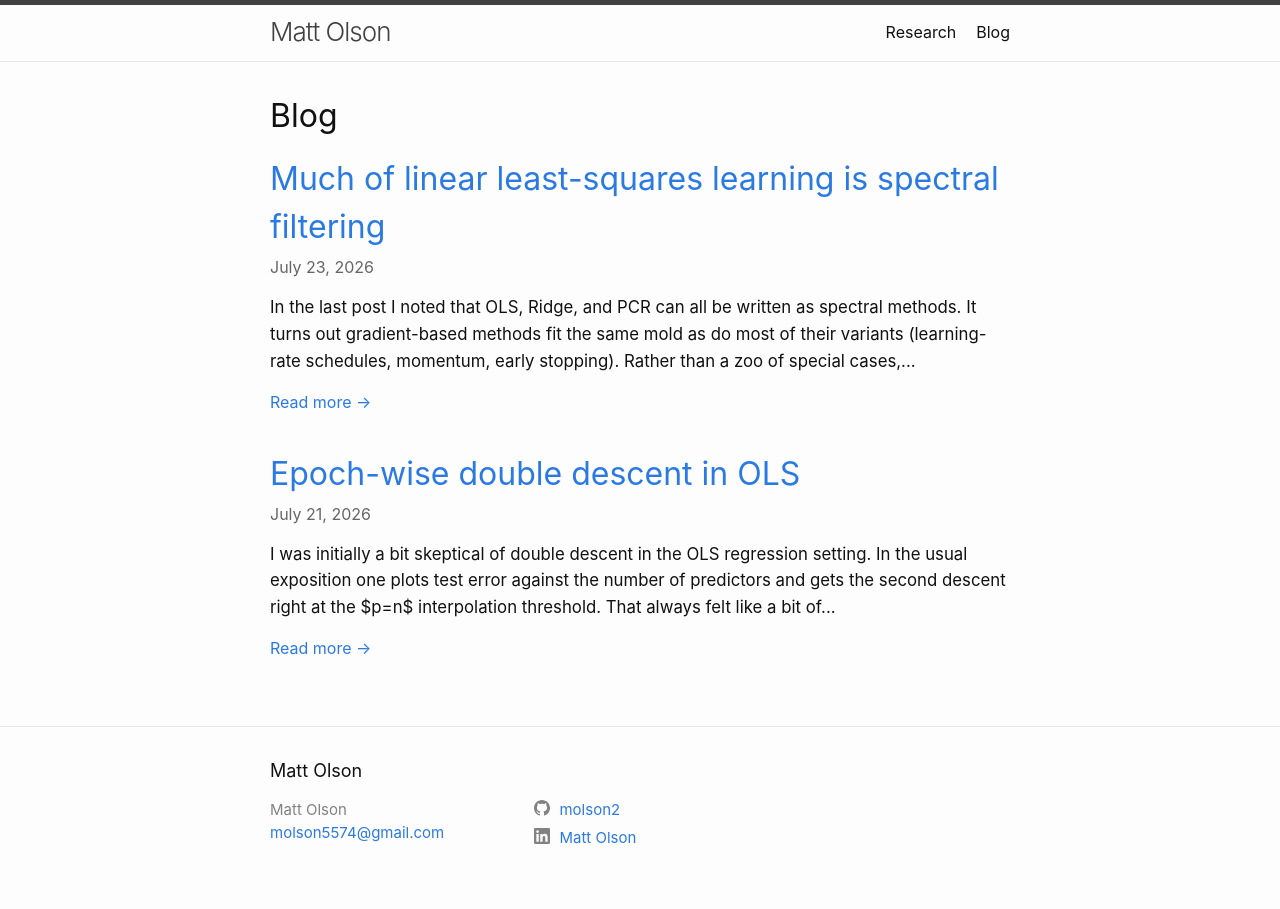
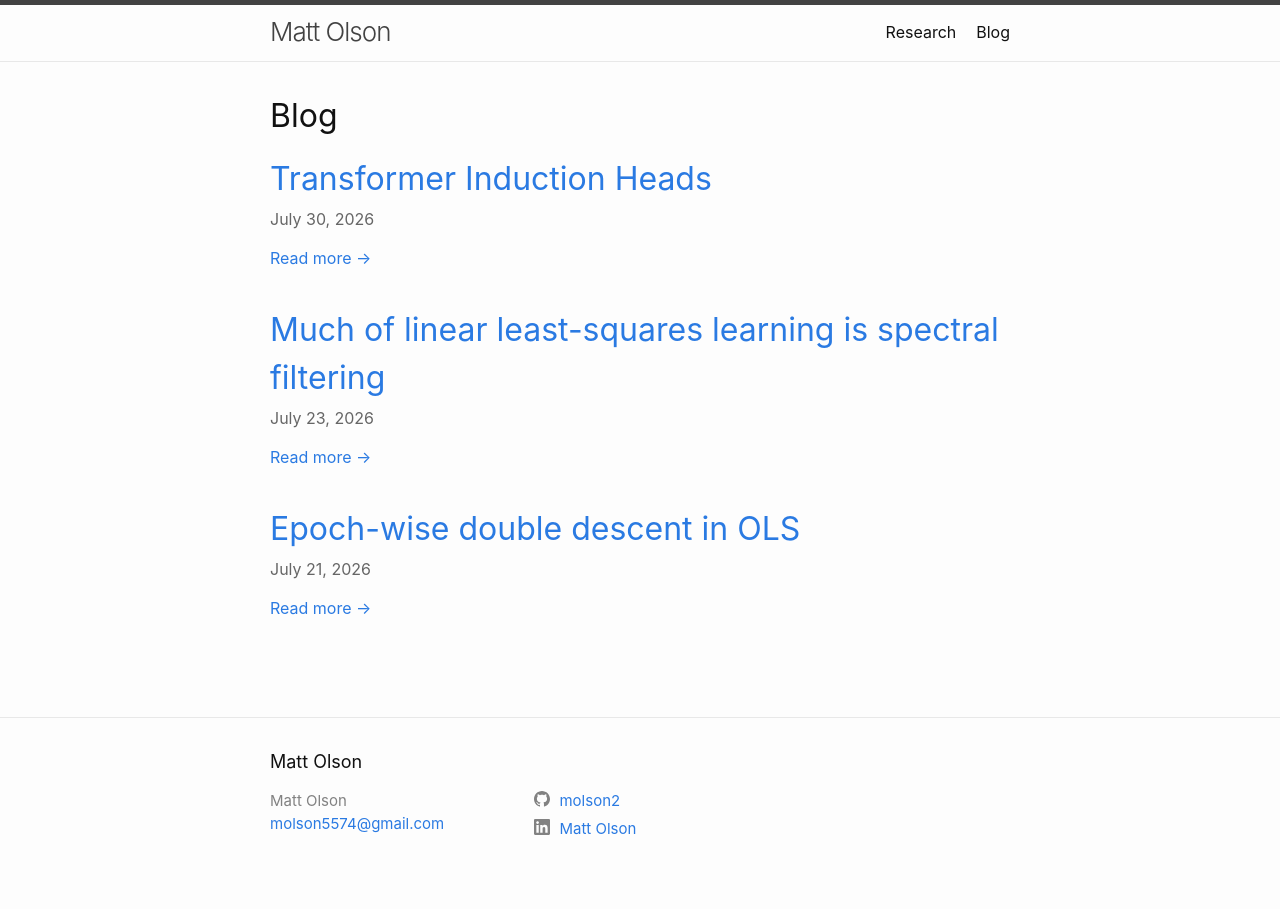
Before and after one commit to molson2/molson2.github.io, a Jekyll site: the page built from blog.md, in a window 1280 px wide. Built offline with Jekyll 4.4.1, drawn with Linux system fonts in a browser that asks for light colours; part of the change alters nothing that is shown.

Commit message:
Add induction heads blog post
Publish the induction heads mini-project as a post, with its attention
and estimator figures. Also drop post excerpts from the blog listing so
it shows just titles and dates.

Co-Authored-By: Claude Opus 5 <noreply@anthropic.com>

```diff
--- /dev/null
+++ b/_posts/2026-07-30-induction-heads.md
@@ -0,0 +1,286 @@
+---
+layout: post
+title: "Transformer Induction Heads"
+date: 2026-07-30
+---
+
+## Introduction
+
+Feed a trained transformer a sequence like `ABACABADA` and ask what comes after the last `A`. It answers with a roughly even split over `B`, `C`, and `D`, the tokens that have followed `A` so far *in this prompt*. Change the pattern and the answer changes with it. There is no table in the weights it could be reading off, because the answer depends on a string it has never seen. How does it do this?
+
+The answer is that transformers don't just memorize statistics during training, they learn weights that run an algorithm at inference time. The forward pass isn't a lookup, it's a computation. Coming from classical ML, where "learning" means something closer to statistical smoothing, this still feels strange to me.
+
+This post drills into a small transformer to show concretely what that means. We train two-layer attention-only models to do in-context bigram prediction, then take them apart. None of the findings are new: induction heads and the work that followed cover this ground in far more depth (citations at the end).  But the existing treatments never quite landed for me: they were either dense tensor algebra (original Anthropic paper), elaborate diagrams, or hand-wavy intuition. This is the version that finally made it click.
+
+## Toy Example
+
+Let's give a quick outline of what has to happen to learn bigrams.  Assume we have a sequence like `ABACA` in our context window and we want the best guess of what comes after the last `A`.  We see that earlier in the sequence we have `AB` and `AC`, and so we roughly have the pattern that "when `A` occurs it's followed by either a `B` or a `C` each with equal probability".  I.e. this is just a rolling bigram calculation.  It turns out ICL can implement this.
+
+We'll stick with a small model that can do the trick: two layers, one attention head each, no MLPs, no layer norm. Rows are positions, so row $i$ of $X \in \mathbb{R}^{n\times d}$ is the residual stream at position $i$, and the whole forward pass is three lines:
+
+$$
+x_i^{(0)} = t_i + p_i,
+$$
+
+$$
+A_{ij}^{(\ell)} = \operatorname*{softmax}_{j \le i} \left( x_i^{(\ell-1)} W_{QK}^{(\ell)} \big(x_j^{(\ell-1)}\big)^{\!\top} \right),
+\qquad
+x_i^{(\ell)} = x_i^{(\ell-1)} + \sum_{j\le i} A_{ij}^{(\ell)}\, x_j^{(\ell-1)} W_{OV}^{(\ell)},
+$$
+
+$$
+\text{logits}_i = x_i^{(2)} W_U .
+$$
+
+In order for this to work, the network needs to learn $W_{OV}$ and $W_{QK}$ matrices that implement the following computation.  We'll think of the residual stream as containing a "scratch subspace" where it can read and write intermediate information.  We also prepend a sentinel token `^` at position 1, for reasons that will become clear in a moment.
+
+**Layer 1: locate the previous token.**
+
+The first layer learns to attend to the previous position at every step. Concretely, the layer-1 attention matrix is approximately
+
+$$
+A_{ij}^{(1)} \approx \mathbb{1}[\,j = i-1\,],
+$$
+
+and $W_{OV}^{(1)}$ copies the token it attends to into the scratch block. After this layer, every position carries both its own token and information about the token immediately before it.
+
+Position 1 is the exception: it has nothing to look back at, so it attends to itself and copies its own token into the scratch block. This is exactly why the sentinel is there. If position 1 held a real token, it would advertise itself in layer 2 as a position preceded by that token, and every later occurrence of that token would spuriously match it. Reserving `^` means position 1 matches nothing.
+
+**Layer 2: match and copy.**
+
+After layer 1, each position knows both the current token and its predecessor. The second layer uses this to find earlier occurrences of the current token.  It queries the token block against the scratch block, so the attention score is $t_i \cdot t_{j-1}$, which is large exactly when the token immediately preceding position $j$ is the current token. The softmax then saturates to a uniform average over all such matches:
+
+$$
+A_{ij}^{(2)} \approx \frac{\mathbb{1}[\,t_{j-1}=t_i\,]}{|M_i|},
+\qquad
+M_i=\{\,2\le j\le i:\;t_{j-1}=t_i\,\},
+$$
+
+and $W_{OV}^{(2)}$ copies the token at each matching position back into the token block. The resulting contribution to the logits is
+
+$$
+\frac{1}{|M_i|}\sum_{j\in M_i} t_j,
+$$
+
+which is exactly the empirical distribution of tokens that have previously followed the current one.
+
+**Our small example**
+
+For `^ABACA`, the two attention matrices are shown below. Rows and columns correspond to the six positions, and blank entries are masked by causality:
+
+$$
+A^{(1)} =
+\begin{pmatrix}
+1 & & & & & \\
+1 & 0 & & & & \\
+0 & 1 & 0 & & & \\
+0 & 0 & 1 & 0 & & \\
+0 & 0 & 0 & 1 & 0 & \\
+0 & 0 & 0 & 0 & 1 & 0
+\end{pmatrix},
+\qquad
+A^{(2)} =
+\begin{pmatrix}
+1 & & & & & \\
+\frac12 & \frac12 & & & & \\
+\frac13 & \frac13 & \frac13 & & & \\
+0 & 0 & 1 & 0 & & \\
+\frac15 & \frac15 & \frac15 & \frac15 & \frac15 & \\
+0 & 0 & \frac12 & 0 & \frac12 & 0
+\end{pmatrix}.
+$$
+
+The last row of $A^{(2)}$ tells the whole story. The final `A` (position 6) attends equally to positions 3 and 5, whose predecessors are both `A`. The corresponding tokens are `B` and `C`, so the head contributes
+
+$$
+\frac12(t_B+t_C)
+$$
+
+to the logits — the equal-probability prediction from the outline above, computed in two attention steps. (The residual stream also carries $t_i$ straight through to the unembedding, so the actual logits include a fixed bonus for repeating the current token; see the appendix.)  Rows 2, 3, and 5 illustrate the degenerate case where no previous match exists. In that situation, every score is equal and the attention falls back to a uniform average over the available prefix.  Worth flagging now: that fallback is a crude kind of smoothing, and it will come back when we compare against the Bayes-optimal rule.
+
+The construction relies on only two ideas: each attention head can choose **where** to read from and **where** to write to, and the attention logits are large enough for both softmaxes to saturate. The explicit $W_{QK}$ and $W_{OV}$ matrices are given in the [appendix](#explicit-matrices-for-the-two-layer-construction): everything there is straightforward, just spelled out in detail.
+
+## Training a Real Model
+
+### Background
+
+We train a two-layer transformer on a synthetic dataset of sampled Markov chains: we
+generate many sequences of length $L = 100$ from a $K = 3$ state chain whose transition
+probabilities are sampled uniformly on the simplex.  Each sequence gets its own freshly
+sampled chain, so no particular transition matrix is worth memorizing.  This is essentially
+the setup of Edelman et al. (2024), who study how these heads form over training; here I'm
+only looking at the trained endpoint.
+
+The model architecture consists of two attention layers, one head each, $d_{\text{model}}
+= 64$, no MLPs, no layer norm, no biases anywhere — 33,352 parameters in total.  We train
+in batches of 64 across 8,000 steps, so the model sees roughly half a million sequences,
+a vanishing fraction of the $3^{100}$ possible ones.  One small difference from the
+construction above is that we use relative distances rather than absolute position
+encodings, because a separate experiment tested generalization to sequences longer than $L$.
+
+Given how the training data was generated the Bayes-optimal predictor has a closed form.
+Let $n_{vw}$ count the $v \to w$ transitions in the prefix so far and $n_v = \sum_w n_{vw}$
+the number of transitions out of $v$.  The posterior predictive after seeing current token
+$t_i = v$ is
+
+$$
+\Pr(t_{i+1} = w \mid t_{1:i}) = \frac{n_{vw} + 1}{n_v + 3},
+$$
+
+add-one smoothed bigram frequencies.  This is the optimal target we will compare against.
+Note that the idealized construction computes the *unsmoothed* frequencies, so it cannot be
+exactly optimal — the gap is largest early in the context, when counts are small.
+
+### Results
+
+We first show the attention patterns in Layer 1 and Layer 2 for the first segment of an
+example sequence.  It's easiest to see that Layer 1 is doing what it should: the
+sub-diagonal pattern shows each position attending to the previous one (with a small
+shadow of self-attention).  In Layer 2 what we should see is each token attending to the
+positions that *followed* earlier occurrences of that token — we'll drill down on this in
+the next set of plots.
+
+![Attention patterns in both layers]({{ "/assets/posts/induction-heads-attention.png" | relative_url }})
+
+In the plots below we record behavior over a fresh batch of 200 sequences (each of length
+100) drawn from freshly sampled Markov chains.  The first plot shows the KL divergence from
+the true next-token distribution, for both the transformer's estimate and the optimal Bayes
+rule, at each point in the context.  Note that even the optimal rule has non-zero
+divergence, which decreases as samples accumulate.  The transformer and the optimal rule
+show good concordance after the first dozen tokens.
+
+That concordance is more interesting than it first looks.  The clean construction computes
+raw empirical frequencies, which are badly behaved when a token has been seen once or twice;
+the Bayes rule smooths them.  The trained model tracks the smoothed rule, and the mechanism
+is visible in the second plot: attention mass does not sit *entirely* on matching positions,
+especially early on.  The leftover mass spread across non-matching positions is doing
+roughly what the $+1$ in the numerator does.
+
+The second plot confirms that Layer 2's attention lines up with the tokens the bigram rule
+would count, increasingly so as context length grows.  The y-axis is the fraction of the
+head's attention mass falling on positions that follow an earlier occurrence of the current
+token.  At context length 100, nearly all of it does — a more systematic view than the
+single example above.
+
+![Prediction error and attention overlap as context grows]({{ "/assets/posts/induction-heads-estimator.png" | relative_url }})
+
+## More Food for Thought
+
+The remarkable thing about sequence models is that gradient descent can discover parameters
+that implement an algorithm. In a task like Markov-chain prediction it is far more efficient
+to learn a procedure that computes running bigram frequencies from the context than to
+memorize every sequence one might encounter.
+
+The statistical object I thought I was fitting was an estimator. Mechanistic
+interpretability suggests a different picture: gradient descent may instead be selecting a
+computational procedure that, on every forward pass, constructs a new estimator from the
+prompt itself. There's a line of work that takes this literally and reads the forward pass
+as implicit gradient descent (von Oswald et al.); the bigram case here is a much simpler
+instance of the same idea. If that's the right way to think about in-context learning, then
+the questions statisticians ask — consistency, efficiency, robustness, uncertainty — have not
+disappeared. They have simply moved one level down. The object of study is no longer just
+an estimator, but a learned algorithm that performs estimation.
+
+*Olsson et al., “In-context Learning and Induction Heads,” Transformer Circuits Thread, 2022.*
+
+*Edelman, Tsilivis, Edelman, Malach & Goel, “The Evolution of Statistical Induction Heads: In-Context Learning Markov Chains,” NeurIPS, 2024.*
+
+*von Oswald et al., “Transformers Learn In-Context by Gradient Descent,” Proceedings of the 40th International Conference on Machine Learning (ICML), 2023.*
+
+## Appendix
+
+### Explicit matrices for the two-layer construction
+
+This is a constructive example which shows that ICL bigram learning is possible.  I got this construction from Anthropic's Fable model, and it was the first version I saw where all the intuition clicked.
+
+**Blocks.** Split the residual stream into three blocks of coordinates,
+
+$$
+\mathbb{R}^d = \underbrace{T}_{|V|} \oplus \underbrace{P}_{n} \oplus \underbrace{B}_{|V|},
+$$
+
+the token block, the position block, and the scratch block. Assume that the token embeddings $t_v = e_v \in T$ and position embeddings $p_i = e_i \in P$ are roughly orthogonal, e.g. one-hot encoding would do this.  The vocabulary $V$ includes a sentinel `^`, which occupies position 1 of every sequence and is orthogonal to every real token.  A vector in the stream is written as a row of blocks $(\,\cdot\,,\,\cdot\,,\,\cdot\,)$, and
+
+$$
+x_i^{(0)} = (t_i,\; p_i,\; 0).
+$$
+
+The cross-token affinities in the attention head are $s_{ij} = x_i W_{QK} x_j^{\top}$ with a causal mask, so in block form $W_{QK}$ is a $3\times 3$ grid of blocks and the $(a,b)$ block pairs the *query's* $a$-block against the *key's* $b$-block. Write $\beta$ for the logit scale.
+
+**Layer 1 — previous token.** Read positions against positions:
+
+$$
+W_{QK}^{(1)} =
+\begin{pmatrix} 0 & 0 & 0 \\ 0 & \Omega & 0 \\ 0 & 0 & 0 \end{pmatrix},
+\qquad
+\Omega = \beta \sum_{i=2}^{n} e_i e_{i-1}^{\top},
+$$
+
+so $s_{ij}^{(1)} = \beta\, \mathbb{1}[\,j = i-1\,]$ and the softmax over $j \le
+i$ puts mass $1 - O(i e^{-\beta})$ on $j = i-1$. Copy $T$ into $B$:
+
+$$
+W_{OV}^{(1)} =
+\begin{pmatrix} 0 & 0 & I \\ 0 & 0 & 0 \\ 0 & 0 & 0 \end{pmatrix},
+\qquad
+(t_i, p_i, 0)\, W_{OV}^{(1)} = (0, 0, t_i).
+$$
+
+The head writes $(0,0,t_{i-1})$ at position $i$, and after the residual add
+
+$$
+x_i^{(1)} = (t_i,\; p_i,\; t_{i-1}).
+$$
+
+Position 1 has nothing to look back at. Its row of $\Omega$ is empty, so all its scores are
+equal, the softmax over $j \le 1$ puts full mass on itself, and it writes its own token into
+the scratch block: $x_1^{(1)} = (t_\wedge, p_1, t_\wedge)$. This is the reason for the
+sentinel. A position whose scratch block holds $t$ advertises itself in layer 2 as "a
+position preceded by $t$," so if position 1 held a real token $t_v$, every later occurrence
+of $t_v$ would match against it and copy $t_v$ into its own logits — inflating the match
+count and skewing the average. Because $t_\wedge \cdot t_v = 0$ for every real $t_v$,
+position 1 never matches, and the matching set below can safely start at $j = 2$.
+
+**Layer 2 — match and copy.** Read the query's token block against the key's
+scratch block — the top-right block, not the bottom-left:
+
+$$
+W_{QK}^{(2)} =
+\begin{pmatrix} 0 & 0 & \beta I \\ 0 & 0 & 0 \\ 0 & 0 & 0 \end{pmatrix},
+\qquad
+s_{ij}^{(2)} = x_i^{(1)} W_{QK}^{(2)} \big(x_j^{(1)}\big)^{\top} = \beta\, t_i \cdot t_{j-1}.
+$$
+
+One-hot embeddings make the score exactly $\beta\,\mathbb{1}[\,t_{j-1} = t_i\,]$,
+so with $m = |M_i|$ matches in $M_i = \{2 \le j \le i : t_{j-1} = t_i\}$,
+
+$$
+A_{ij}^{(2)} = \frac{\mathbb{1}[\,j \in M_i\,]}{m} + O\!\big(\tfrac{i}{m} e^{-\beta}\big).
+$$
+
+Copy $T$ back into $T$:
+
+$$
+W_{OV}^{(2)} =
+\begin{pmatrix} I & 0 & 0 \\ 0 & 0 & 0 \\ 0 & 0 & 0 \end{pmatrix},
+\qquad
+(t_j, p_j, t_{j-1})\, W_{OV}^{(2)} = (t_j, 0, 0),
+$$
+
+so the head contributes $\big(\frac{1}{m}\sum_{j \in M_i} t_j,\, 0,\, 0\big)$ and
+
+$$
+x_i^{(2)} = \Big(t_i + \tfrac{1}{m}\textstyle\sum_{j \in M_i} t_j,\;\; p_i,\;\; t_{i-1}\Big).
+$$
+
+**Unembedding.** Read out the token block, $W_U = \gamma\,(I, 0, 0)^{\top}$:
+
+$$
+(\text{logits}_i)_v = \gamma\Big(\underbrace{\mathbb{1}[v = t_i]}_{\text{direct path}} + \underbrace{\tfrac{1}{m}\,\#\{j \in M_i : t_j = v\}}_{\text{induction path}}\Big).
+$$
+
+The second term is exactly the in-context bigram distribution: the empirical
+frequency of $v$ among the tokens that have followed $t_i$ so far. The first is
+the direct path, a fixed bonus for repeating the current token, which a trained
+model can cancel through $W_U$ or the layer-2 $OV$ circuit but which the
+idealized construction leaves in.
--- a/blog.md
+++ b/blog.md
@@ -17,12 +17,6 @@ permalink: /blog/
         {{ post.date | date: "%B %-d, %Y" }}
       </p>
 
-      {% if post.excerpt %}
-        <p style="font-size: 1.05rem; line-height: 1.6;">
-          {{ post.excerpt | strip_html | truncatewords: 45 }}
-        </p>
-      {% endif %}
-
       <p>
         <a href="{{ post.url | relative_url }}">Read more →</a>
       </p>
```
Also changed, not shown: assets/posts/induction-heads-attention.png (added), assets/posts/induction-heads-estimator.png (added).
